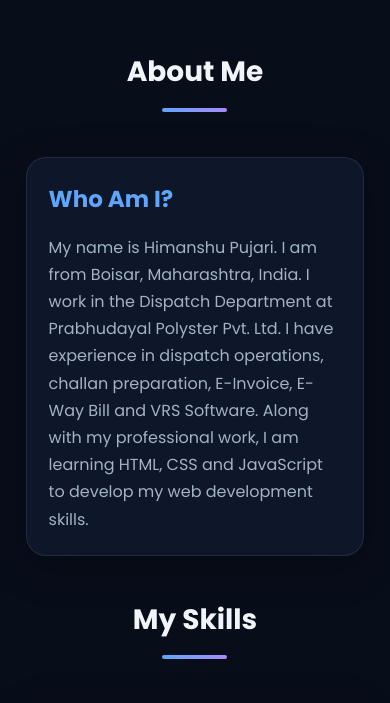
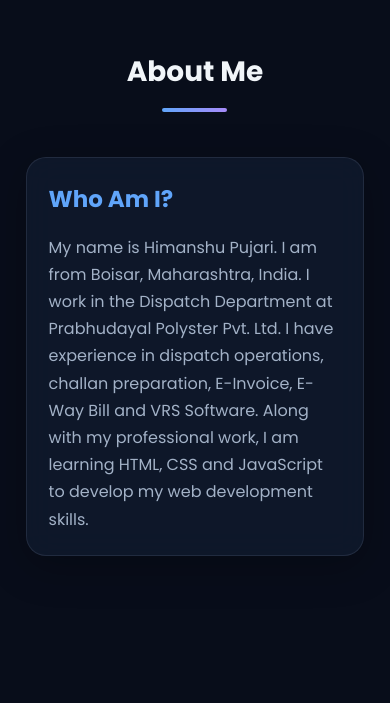
Before and after one commit to Himansh11296/my-website, a plain HTML site: page index.html in a window 390 px wide. Shown: the part 959-1662 px from the top of the page. Drawn offline with nearby package versions, Linux system fonts and the light colour scheme.

Commit message:
Restore premium portfolio design styles

```diff
--- a/style.css
+++ b/style.css
@@ -513,6 +513,11 @@ footer {
     justify-content: center;
 }
 
+#about {
+    min-height: calc(100svh - 75px);
+    scroll-margin-top: 85px;
+}
+
     .profile-photo {
         width: 145px;
         height: 145px;
```
